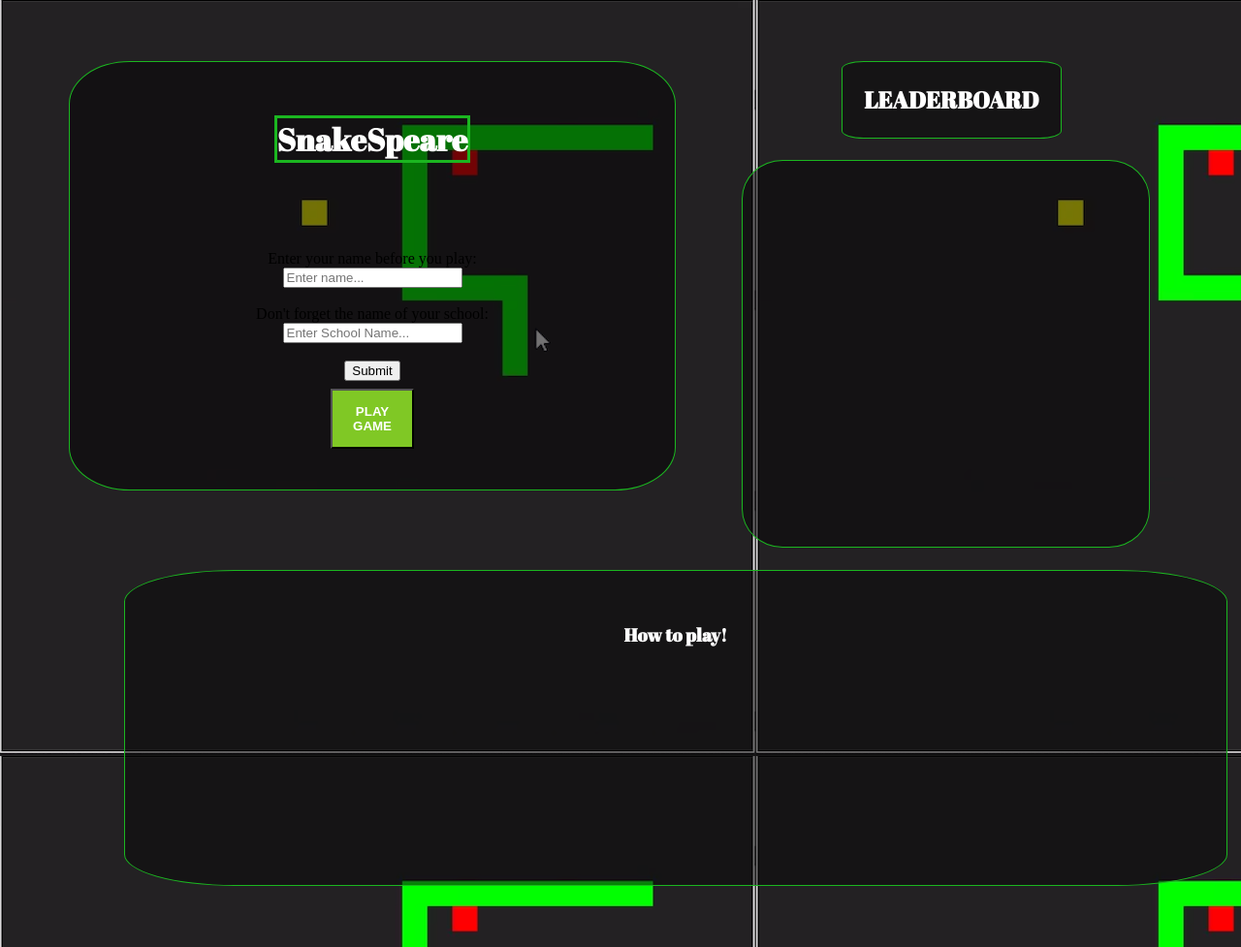
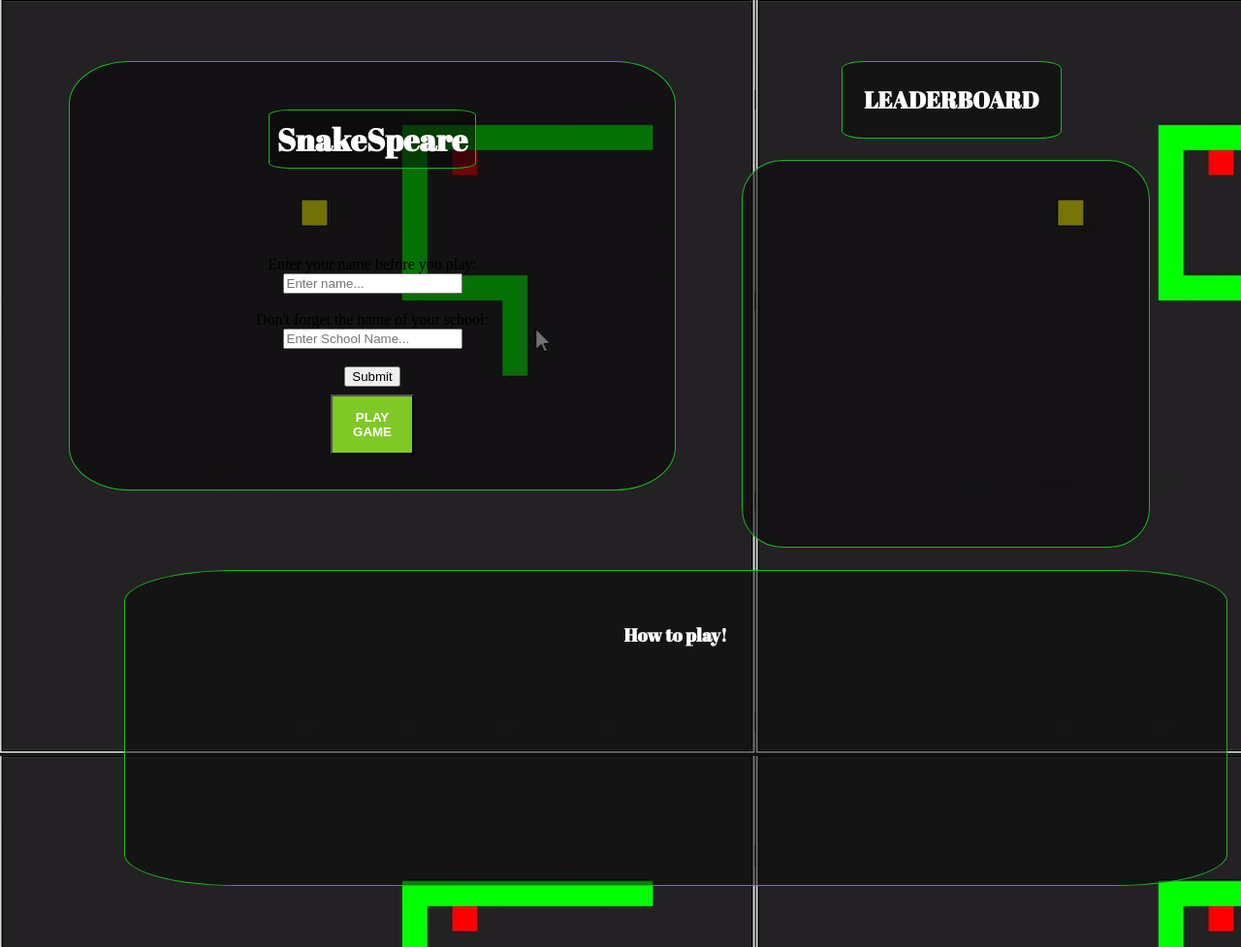
Before and after one commit to Thiefstep/Lap_1_Project, a plain HTML site: page client/index.html in a window 1280 px wide. Shown: the whole page at 97% size. Drawn offline with Linux system fonts and the light colour scheme; no server answers.

Commit message:
pushing to Homepage branch

```diff
--- a/client/home.css
+++ b/client/home.css
@@ -1,5 +1,9 @@
 main {
 margin: 5%;
+}
+
+#script {
+  color: white;
 }
 
 body {
@@ -29,9 +33,17 @@ body {
 }
 
 h1 {
+  padding: 2%;
+  display: inline-block;
+  box-sizing: border-box;
+  border: 1px solid rgb(27, 182, 32);
+  text-align: center;
+  background: #08070879;
+  border-radius: 10%;
   font-family: 'Abril Fatface', cursive;
   color: white;
-  border: solid, rgb(27, 182, 32);
+  font-family: 'Abril Fatface', cursive;
+  color: white;
 }
 
 #form {
```
